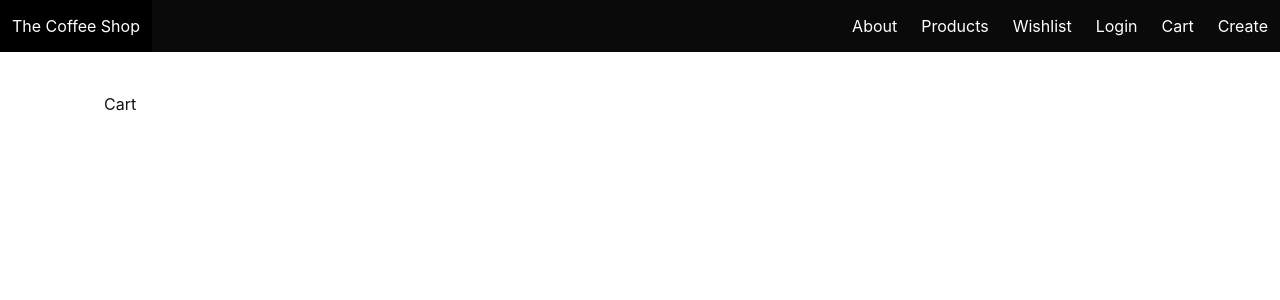
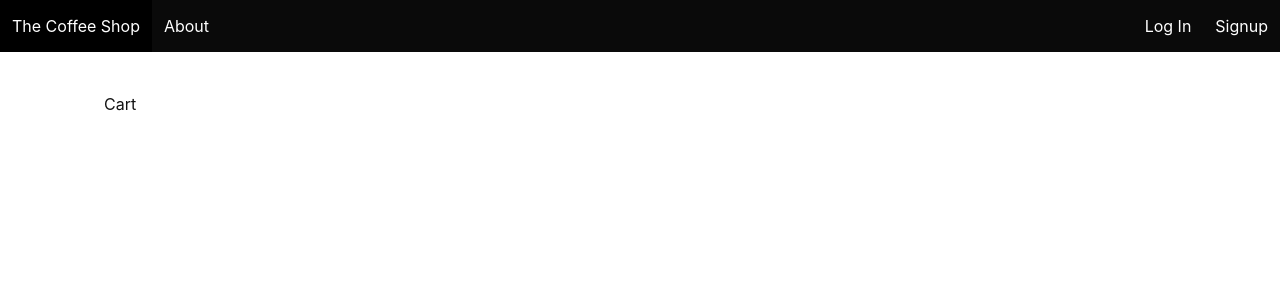
Before and after one commit to aaronjohnston4/theCoffeeShop, a Django app: page /cart/ in a window 1280 px wide. Shown: the top 300 px of the page. Run offline with Django 4.2, Linux system fonts and the light colour scheme.

Commit message:
login and logout

```diff
--- a/main_app/templates/base.html
+++ b/main_app/templates/base.html
@@ -24,16 +24,28 @@
                     <span aria-hidden="true"></span>
                 </a>
             </div>
+            <div class="navbar-menu navbar-start">
+                <a class="navbar-item" href="/about">About</a>
+            </div>
             <!-- <div class="navbar-menu navbar-start">
                 <a class="navbar-item" href="/about">About</a>
             </div> -->
             <div class="navbar-menu navbar-end">
-                <a class="navbar-item" href="/about">About</a>
-                <a class="navbar-item" href="/products">Products</a>
-                <a class="navbar-item" href="/wishlist">Wishlist</a>
-                <a class="navbar-item" href="/login">Login</a>
-                <a class="navbar-item" href="/cart">Cart</a>
-                <a class="navbar-item" href="/products/new">Create</a>
+                {% if user.is_authenticated %}
+                <div class="navbar-menu navbar-end">
+                        <a class="navbar-item" href="/products">Products</a>
+                        <a class="navbar-item" href="/products/new">Create</a>
+                        <a class="navbar-item" href="/wishlist">Wishlist</a>
+                        <a class="navbar-item" href="/cart">Cart</a>
+                        <span class="navbar-item">Welcome: {{user.username}}</span>
+                        <a class="navbar-item" href="{% url 'logout' %}">Logout</a>
+                    </div>
+                {% else %}
+                    <div class="navbar-menu navbar-end">
+                        <a class="navbar-item" href="{% url 'login' %}">Log In</a>
+                        <a class="navbar-item" href="{% url 'signup' %}">Signup</a>
+                    </div>
+                {% endif %}
             </div>
         </nav>
         <div class="container">
--- a/the_coffee_shop_project/settings.py
+++ b/the_coffee_shop_project/settings.py
@@ -133,3 +133,5 @@ STATICFILES_DIRS = [os.path.join(BASE_DIR,'main_app/static')]
 
 # Add this variable to specify where successful logins should redirect to
 LOGIN_REDIRECT_URL = '/products/'
+
+LOGOUT_REDIRECT_URL = '/'
```
